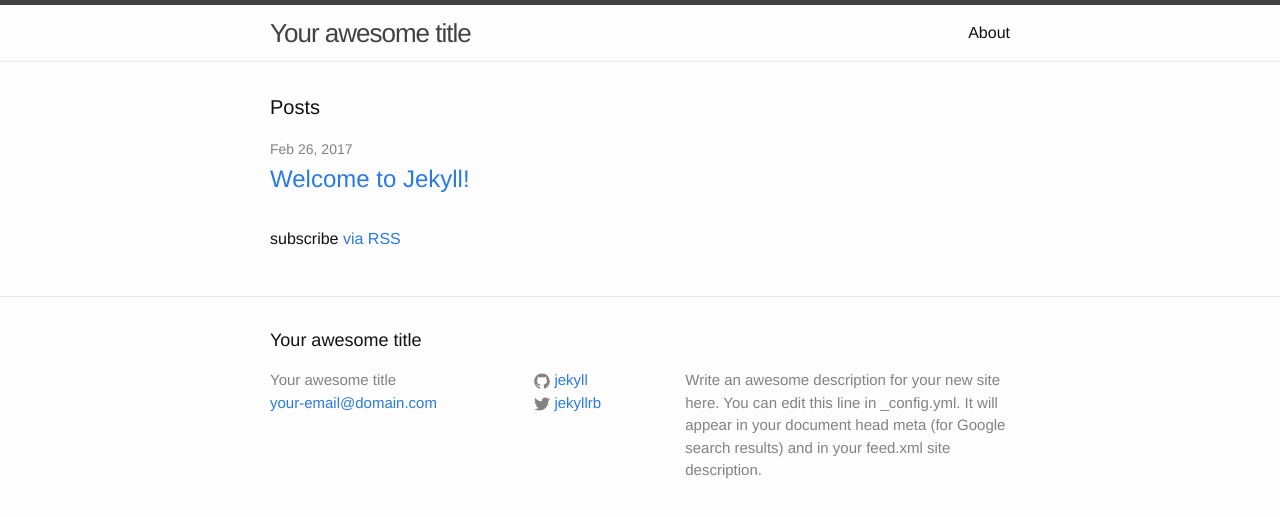
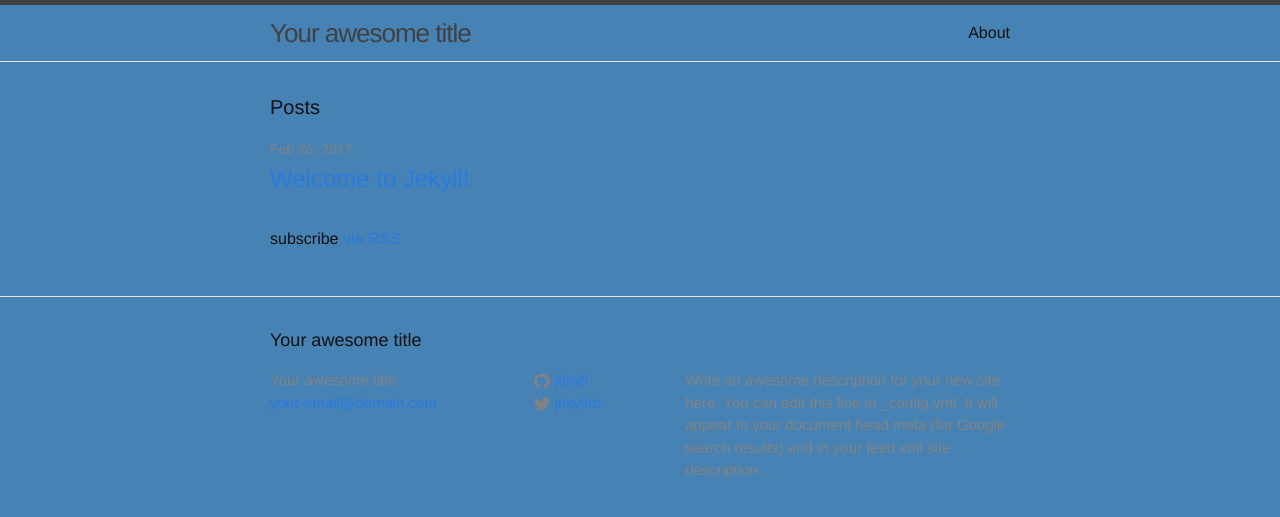
Before and after one commit to DeshotelDevelopment/first-sample-repo, a Jekyll site: the page built from index.html, in a window 1280 px wide. Shown: the top 517 px of the page. Built offline with Jekyll 4.4.1, drawn with Linux system fonts in a browser that asks for light colours.

Commit message:
Update main.scss

```diff
--- a/css/main.scss
+++ b/css/main.scss
@@ -15,7 +15,7 @@
 $spacing-unit:     30px;
 
 $text-color:       #111;
-$background-color: #fdfdfd;
+$background-color: steelblue;
 $brand-color:      #2a7ae2;
 
 $grey-color:       #828282;
```
